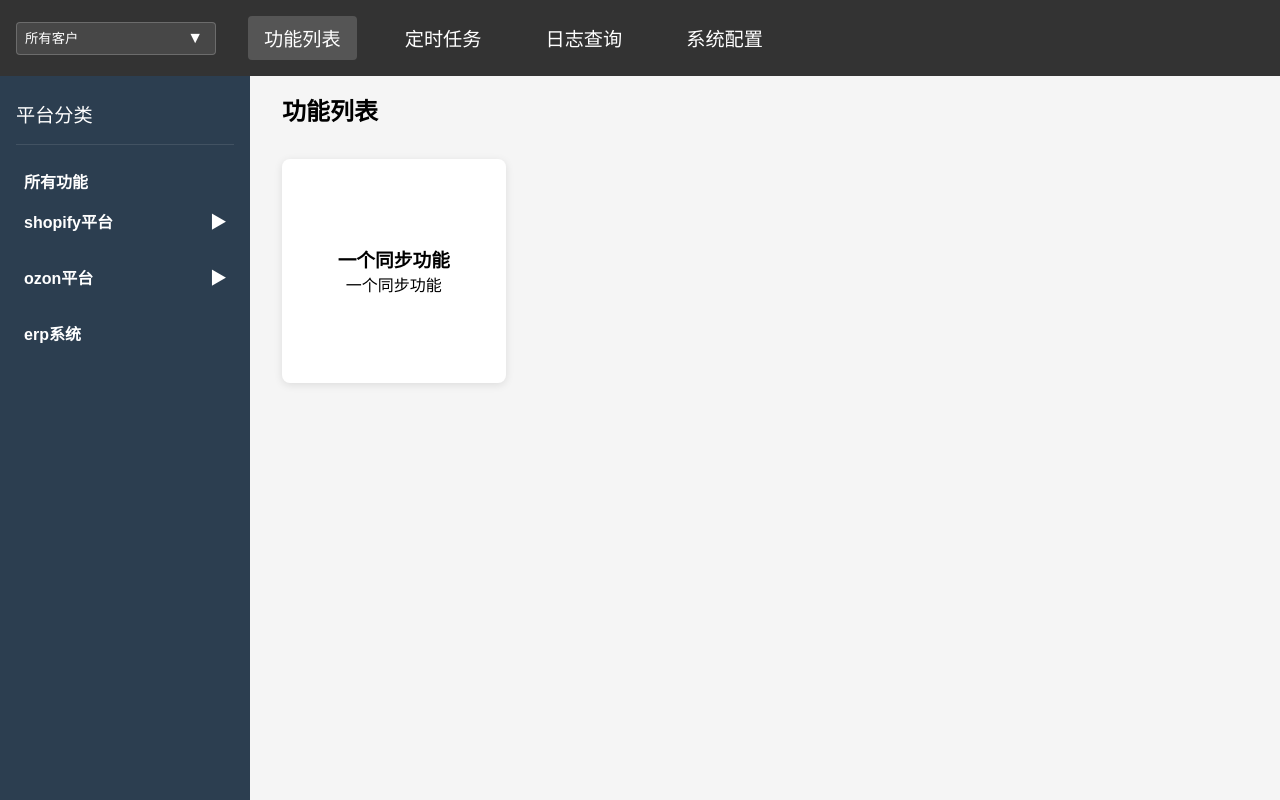
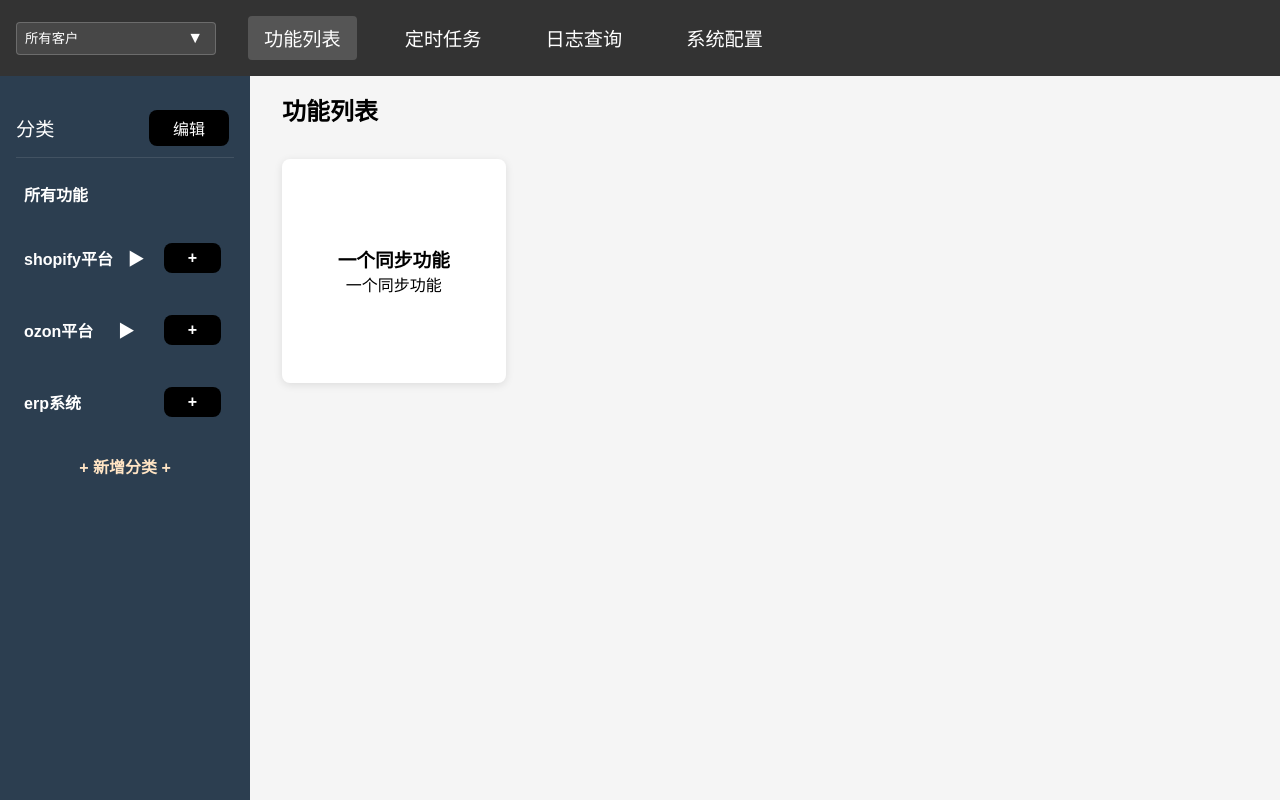
Before and after one commit to Diauo/feature_control_center, a Flask app: page / in a window 1280 px wide. Run offline with Flask 3, Linux system fonts and the light colour scheme; data comes from the database, SQL or seed files in the repository; some libraries are stand-ins or nearby versions.

Commit message:
update:分类侧边栏添加编辑和添加分类按钮，还未添加具体逻辑

```diff
--- a/app/static/css/index.css
+++ b/app/static/css/index.css
@@ -114,10 +114,15 @@ body {
 }
 
 .sidebar-header {
+    display: flex;
+    height: 3.6rem;
     font-size: 1.2rem;
+    margin-top: 1rem;
     margin-bottom: 1rem;
     padding: 1rem 0;
     border-bottom: 1px solid rgba(255, 255, 255, 0.1);
+    justify-content: space-between;
+    align-items: center;
 }
 
 .category {
@@ -131,6 +136,12 @@ body {
     display: flex;
     justify-content: space-between;
     align-items: center;
+    position: relative;
+}
+
+.category-title--add{
+    color: bisque;
+    justify-content: center;
 }
 
 .category-title:hover {
@@ -148,6 +159,15 @@ body {
     cursor: pointer;
     border-radius: 4px;
     margin: 0.2rem 0;
+}
+
+.category-active-zone{
+    position: absolute;
+    left: 0px;
+    width: 60%;
+    height: 100%;
+    /* background-color: rgba(255, 0, 0, 0.5); */
+    cursor: pointer;
 }
 
 .child-categories {
@@ -332,42 +352,29 @@ body {
     border-bottom: 1px solid #eee;
 }
 
-button {
-    padding: 0.5rem 1rem;
-    border: none;
-    border-radius: 4px;
+.button {
+    display: inline-block;
+    background-color: #000000;
+    color: white;
+    user-select: none;
+    padding: 6px 24px;
+    text-align: center;
+    text-decoration: none;
+    font-size: 16px;
+    margin: 5px;
     cursor: pointer;
-    transition: background-color 0.3s;
+    border-radius: 8px;
+    transition: background-color 0.3s, transform 0.2s;
+    white-space: nowrap;
+    z-index: 9999;
 }
 
-.btn-primary {
-    background: #4CAF50;
-    color: white;
+.button:hover {
+    background-color: #555;
+    /* 悬停时的颜色 */
 }
 
-.btn-secondary {
-    background: #9e9e9e;
-    color: white;
+.button:active {
+    transform: scale(0.85);
+    /* 点击时的缩放效果 */
 }
-
-.btn-danger {
-    background: #f44336;
-    color: white;
-}
-
-button:hover {
-    opacity: 0.9;
-}
-
-.close-button {
-    background: none;
-    border: none;
-    color: #666;
-    cursor: pointer;
-    font-size: 1.2rem;
-    padding: 0.2rem;
-}
-
-.close-button:hover {
-    color: #333;
-}
--- a/app/static/js/defineComponent.js
+++ b/app/static/js/defineComponent.js
@@ -38,12 +38,14 @@ const SidebarMenu = defineComponent({
       <div>
         <div v-for="category in categories" :key="category.order_id" class="category">
           <!-- 顶层菜单 -->
-          <div class="category-title" @click="toggleCategory(category)">
+          <div class="category-title">
             {{ category.name }}
+            <div class="category-active-zone" @click="toggleCategory(category)" ></div>
             <!-- 只有有子菜单的项才显示 '▶' 或 '▼' -->
             <span v-if="category.child && category.child.length > 0">
               {{ category.expanded ? '▼' : '▶' }}
             </span>
+            <span class="button">+</span>
           </div>
 
           <!-- 递归渲染子菜单 -->
--- a/app/static/js/index.js
+++ b/app/static/js/index.js
@@ -17,6 +17,7 @@ createApp({
         const currentCustomer = ref('')
         const customers = ref([])
         const categories = ref([])
+
         // 加载完成后获取后端数据
         const features = ref([]);
 
@@ -94,6 +95,9 @@ createApp({
             if (!category.expanded) {
                 collapseChildren(category);
             }
+
+            // 同时标识选中了该分类，高亮该分类，并设置过滤标签
+            selectCategory()
         }
 
         // 选择分类
--- a/app/templates/index.html
+++ b/app/templates/index.html
@@ -41,21 +41,31 @@
                 <h2>功能列表</h2>
                 <div class="features-grid">
                     <div class="sidebar">
-                        <div class="sidebar-header">平台分类</div>
-                        <div class="category-title" @click="selectCategory()">所有功能</div>
+                        <div class="sidebar-header">
+                            <div >分类</div>
+                            <div class="button">编辑</div>
+                        </div>
+                        <div class="category">
+                            <div class="category-title" @click="selectCategory()">所有功能</div>
+                        </div>
                         <div v-for="category in categories" :key="category.order_id" class="category">
                             <!-- 顶层菜单 -->
-                            <div class="category-title" @click="toggleCategory(category)">
+                            <div class="category-title" >
                                 {{ category.name }}
+                                <div class="category-active-zone" @click="toggleCategory(category)" ></div>
                                 <span v-if="category.child && category.child.length > 0">
                                     {{ category.expanded ? '▼' : '▶' }}
                                 </span>
+                                <span class="button"> + <span>
                             </div>
                             <!-- 递归渲染子菜单 -->
                             <div v-if="category.expanded && category.child && category.child.length"
                                 class="child-categories">
                                 <sidebar-menu :categories="category.child"></sidebar-menu>
                             </div>
+                        </div>
+                        <div class="category">
+                            <div class="category-title category-title--add">+ 新增分类 +</div>
                         </div>
                     </div>
                     <div v-for="feature in filteredFeatures" :key="feature.id" class="feature-card"
```
